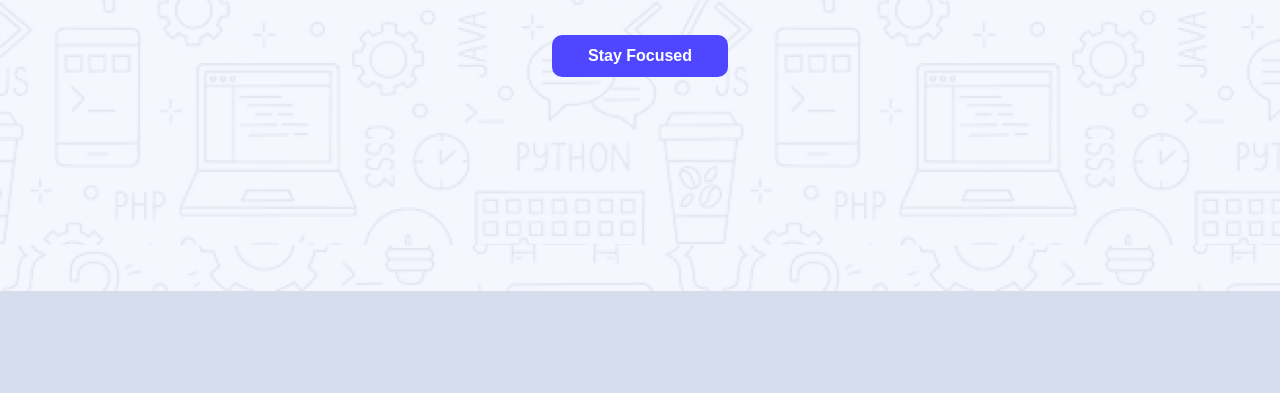
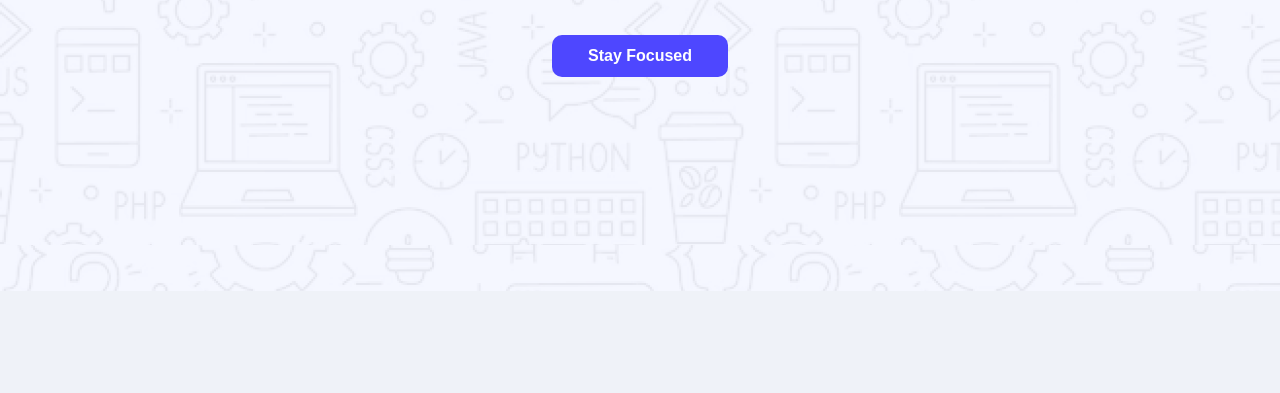
Before and after one commit to rong-rubaiya/First-assignment-phero, a plain HTML site: page index.html in a window 1280 px wide. Shown: the part 407-800 px from the top of the page. Drawn offline with Linux system fonts and the light colour scheme.

Commit message:
body color changed

```diff
--- a/style.css
+++ b/style.css
@@ -6,7 +6,7 @@
 
 body{
   font-family: "Raleway", sans-serif;
-  background-color: #D6DDED;
+  background-color: #eff2f8;
   width: 100%;
 }
 
```
